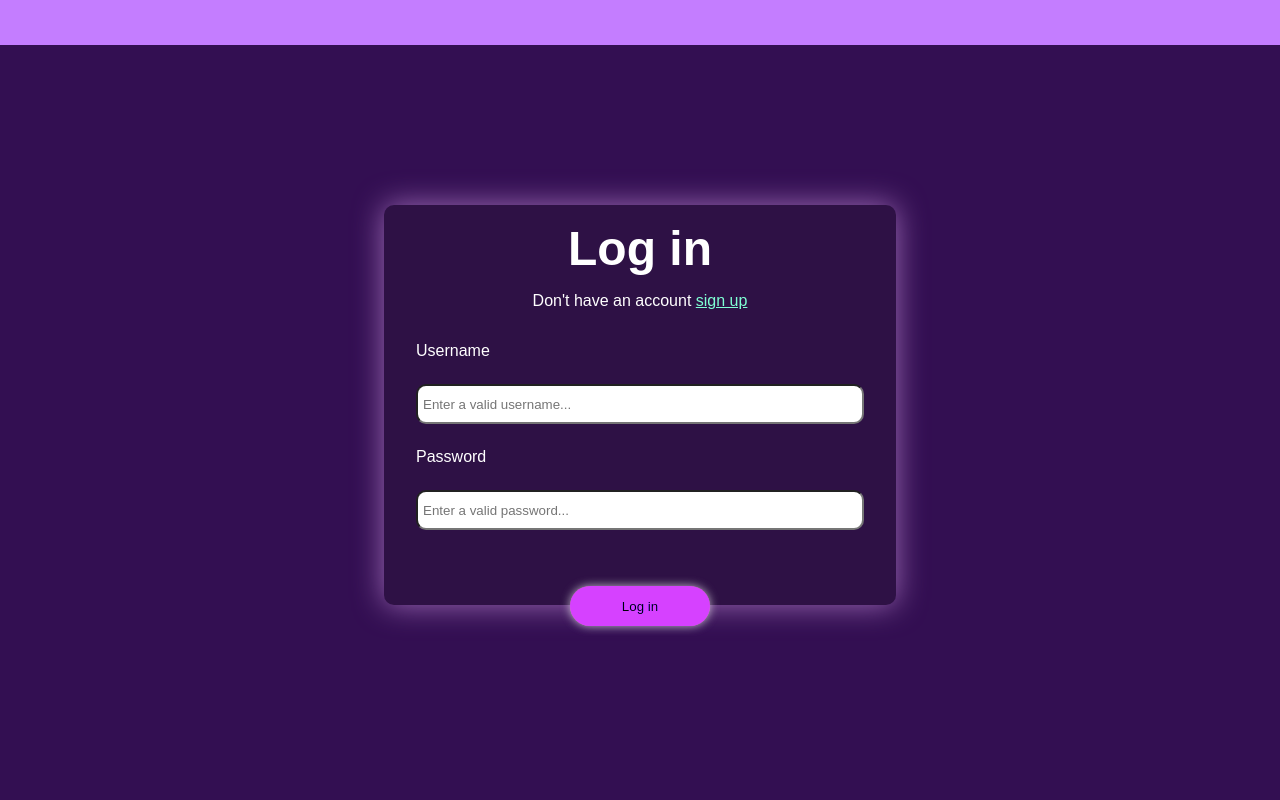
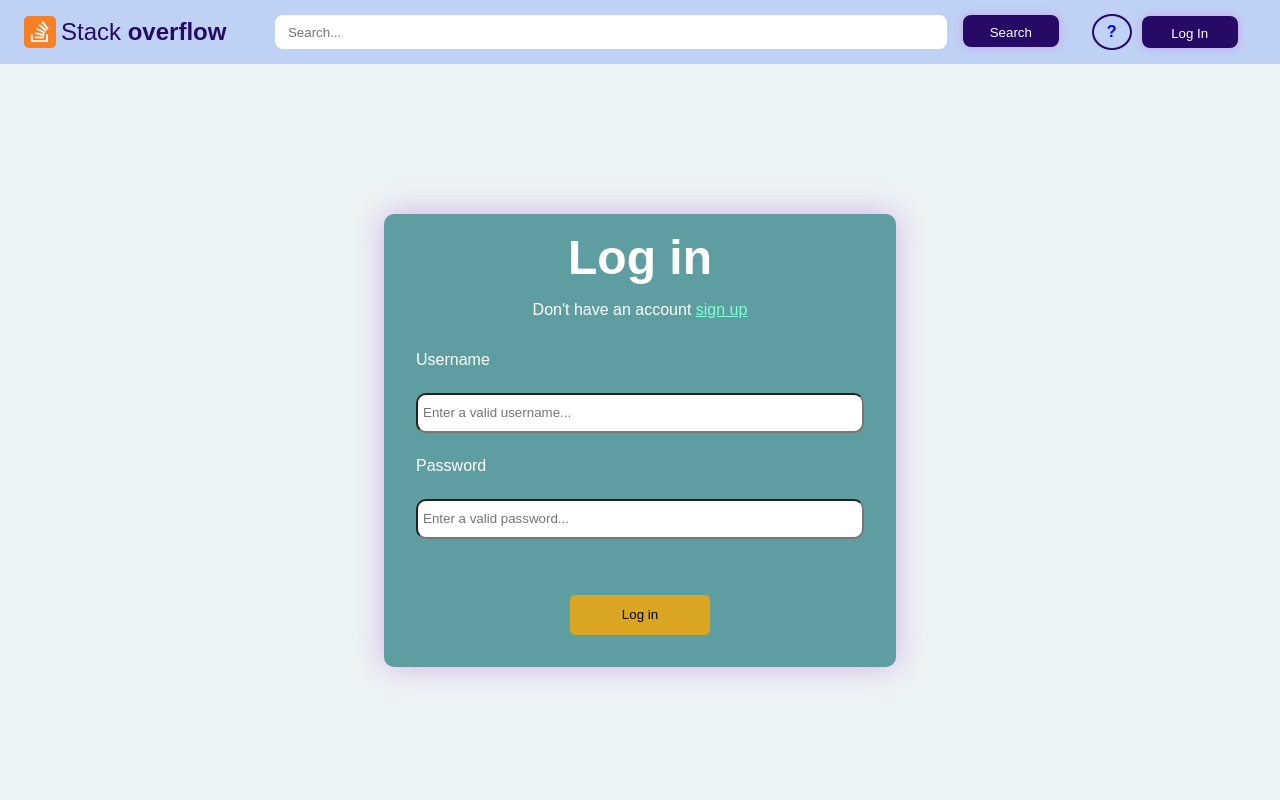
Before and after one commit to Eswar-410/stack-over-flow, a Django app: page /accounts/login/ in a window 1280 px wide. Run offline with Django 5.2, Linux system fonts and the light colour scheme.

Commit message:
update files

```diff
--- a/accounts/views.py
+++ b/accounts/views.py
@@ -1,5 +1,6 @@
 from django.shortcuts import render, redirect
 from django.contrib.auth.forms import UserCreationForm
+from django.contrib import messages
 from django.contrib.auth import authenticate, login, logout
 # Create your views here.
 
@@ -13,23 +14,25 @@
 
         if user is not None:
             login(request, user)
+            messages.success(request, "Logged in successfully!")
             return redirect('home')
         else:
+            messages.error(request, "Invalid username or password.")
             return redirect('accounts:login')
 
-    else:
-        return render(request, 'login.html')
+    return render(request, 'login.html')
 
 
 def signup_page(request):
-
     if request.method == "POST":
         form = UserCreationForm(request.POST)
 
         if form.is_valid():
             form.save()
+            messages.success(request, "Account created! You can now log in.")
             return redirect('accounts:login')
-
+        else:
+            messages.error(request, "Please correct the errors below.")
     else:
         form = UserCreationForm()
 
--- a/questions/views.py
+++ b/questions/views.py
@@ -76,7 +76,6 @@
     answer_comments = AnswerComment.objects.filter(commented_by=user.username)
     answer_comments_count = answer_comments.count()
 
-    # followed questions
     following_cards = Question.objects.filter(follow__user=user)
 
     context = {
@@ -265,7 +264,7 @@
     return redirect(reverse('analysis', kwargs={'pk': pk}))
 
 
-def add_answer_comment(request, pk, id):
+def add_answer_comment(request, pk):
     commented_message = request.POST.get('manual-comment')
     commented_by = request.user
 
@@ -274,8 +273,9 @@
         commented_message=commented_message,
         commented_by=commented_by
     )
+    question_id = request.POST.get('question_id')
 
-    url = reverse('analysis', kwargs={'id': id})
+    url = reverse('analysis', kwargs={'pk': question_id})
 
     return redirect(url)
 
--- a/scripts/import_questions.py
+++ b/scripts/import_questions.py
@@ -1,6 +1,5 @@
 # scripts/import_questions.py
 
-from questions.models import Question, QuestionComment, Answer, AnswerComment
 import os
 import sys
 import django
@@ -12,6 +11,7 @@
 os.environ.setdefault("DJANGO_SETTINGS_MODULE", "stack_over_flow.settings")
 django.setup()
 
+from questions.models import Question, QuestionComment, Answer, AnswerComment
 
 with open(os.path.join(BASE_DIR, 'stack_data.json')) as f:
     data = json.load(f)
--- a/stack_over_flow/urls.py
+++ b/stack_over_flow/urls.py
@@ -17,20 +17,11 @@
 
 from django.contrib import admin
 from django.urls import path, include
-from django.core.management import call_command
-from django.http import HttpResponse
-
-
-def run_migrations(request):
-    call_command("migrate")
-    return HttpResponse("Migrations done.")
 
 
 urlpatterns = [
     path("admin/", admin.site.urls),
     path('', include('questions.urls')),
-    # namespace is a label you give to a group of URLs — usually from a specific app — so Django knows exactly where to look when resolving a URL.
     path('accounts/', include('accounts.urls', namespace='accounts')),
 
-    path("run-migrations/", run_migrations),
 ]
--- a/static/css/accounts.css
+++ b/static/css/accounts.css
@@ -9,28 +9,21 @@
 }
 
 body {
-  background-color: #330f52;
-  justify-items: center;
-}
-
-marquee {
   display: flex;
+  justify-content: center;
+  width: 100vw;
+  height: 100vh;
   align-items: center;
-  height: 45px;
-  width: 100%;
-  background-color: #8c59b9;
-  color: black;
-  filter: brightness(1.4);
 }
 
 .login-page {
   display: flex;
   flex-direction: column;
-  background-color: #2e1145;
+  background-color: cadetblue;
   width: 40%;
-  height: 50vh;
+  height: auto;
   box-shadow: 0 0 30px rgba(202, 146, 224, 0.7);
-  margin-top: 20vh;
+  margin-top: 10vh;
   border-radius: 10px;
   align-items: center;
   padding: 1rem;
@@ -64,40 +57,17 @@
   margin-top: 2rem;
   align-self: center;
   height: 40px;
-  border-radius: 999px;
+  border-radius: 5px;
   border: none;
-  background-color: #8c59b9;
-  filter: brightness(1.5);
-  animation: login 5s infinite;
-  box-shadow: 0 0 10px rgba(202, 146, 224, 0.7);
-}
-@keyframes login {
-  0%,
-  100% {
-    background-color: #8c59b9;
-    filter: brightness(1.5);
-  }
-  25% {
-    background-color: #8129ce;
-    filter: brightness(1.8);
-  }
-  50% {
-    background-color: #4e177e;
-    filter: brightness(2.3);
-  }
-  75% {
-    background-color: #9e53e0;
-    filter: brightness(1.8);
-  }
+  background-color: goldenrod;
 }
 
 .signup-container {
   width: 40%;
   display: flex;
-  height: 60vh;
+  height: auto;
   margin-top: 10vh;
-  background-color: #2e1145;
-  box-shadow: 0 0 30px rgba(202, 146, 224, 0.7);
+  background-color: cadetblue;
 }
 
 .signup-form-container {
--- a/static/css/home.css
+++ b/static/css/home.css
@@ -92,7 +92,7 @@
 
 .main-container {
   display: flex;
-  height: 89.8vh;
+  height: auto;
   margin: 8vh 0 0 20%;
 }
 .nav-left {
@@ -189,7 +189,7 @@
 }
 .ask-question {
   width: 100%;
-  height: 65%;
+  height: 55%;
   border: 2px solid blue;
   color: blue;
   background-color: white;
@@ -246,7 +246,7 @@
 .approval-container {
   display: flex;
   flex-direction: column;
-  align-items: center;
+  align-items: end;
   justify-content: center;
   width: 25%;
   word-break: break-all;
--- a/static/css/profile.css
+++ b/static/css/profile.css
@@ -83,7 +83,7 @@
 }
 .record p {
   font-size: 0.5rem;
-  color: grey;
+  color: blue;
 }
 
 @media (max-width: 1023px) {
--- a/templates/login.html
+++ b/templates/login.html
@@ -4,18 +4,60 @@
   <head>
     <meta charset="UTF-8" />
     <meta name="viewport" content="width=device-width, initial-scale=1.0" />
-    <link rel="stylesheet" href="{% static 'css/accounts.css' %}?v=2" />
+    <link rel="stylesheet" href="{% static 'css/home.css' %}?v=26" />
+    <link rel="stylesheet" href="{% static 'css/accounts.css' %}?v=6" />
 
     <title>Login Page</title>
   </head>
   <body>
-    <marquee scrollamount="15"><h1>Welcome to Stack overflow</h1></marquee>
+    <div class="nav-upper">
+      <div class="heading-section">
+        <img class="image-logo" src="{% static 'images/logo.svg' %}" />
+        <span class="heading">Stack <b>overflow</b></span>
+      </div>
+
+      <form method="POST">
+        <input
+          type="text"
+          name="global-search"
+          class="global-search"
+          placeholder="Search..."
+          required
+        />
+        <button class="button" type="submit">Search</button>
+      </form>
+      <div class="profile-container">
+        <div class="profile-identification">
+          <a id="profile" href="{% url 'profile' %}"
+            >{% block profile_identification %}?{% endblock %}</a
+          >
+        </div>
+        {% if user.is_authenticated %}
+        <form method="POST" action="{% url 'accounts:logout' %}">
+          {% csrf_token %}
+          <button type="submit" class="log">Log Out</button>
+        </form>
+        {% else %}
+        <a href="{% url 'accounts:login' %}">
+          <button type="button" class="log">Log In</button>
+        </a>
+        {% endif %}
+      </div>
+    </div>
+
     <div class="login-page">
       <h1 class="login-header">Log in</h1>
       <p>
         Don't have an account
         <a class="signup-render" href="{% url 'accounts:signup' %}">sign up</a>
       </p>
+      {% if messages %}
+      <div class="flash-messages">
+        {% for message in messages %}
+        <div class="alert {{ message.tags }}">{{ message }}</div>
+        {% endfor %}
+      </div>
+      {% endif %}
       <form method="POST" class="login-form">
         {% csrf_token %}
         <label for="username">Username </label>
--- a/templates/question_analysis.html
+++ b/templates/question_analysis.html
@@ -150,6 +150,7 @@
 
   <form class="add-comment" method="POST" action="{% url 'add_answer_comment' each_answer.id %}">
       {% csrf_token %}
+      <input type="hidden" name="question_id" value="{{ question_details.id }}">
       <input placeholder="Add comment..." name="manual-comment" class="manual-comment" required/>
 
     </form>
```
Also changed, not shown: other parts of static/css/accounts.css (+41 -3 lines), stack_over_flow/settings.py (+8 -4 lines), static/css/question.css (+14 -5 lines), static/css/question_analysis.css (+33 -8 lines), templates/home.html (+6 -7 lines), templates/partials/navbar.html (+6 -5 lines), templates/signup.html (+44 -2 lines).
